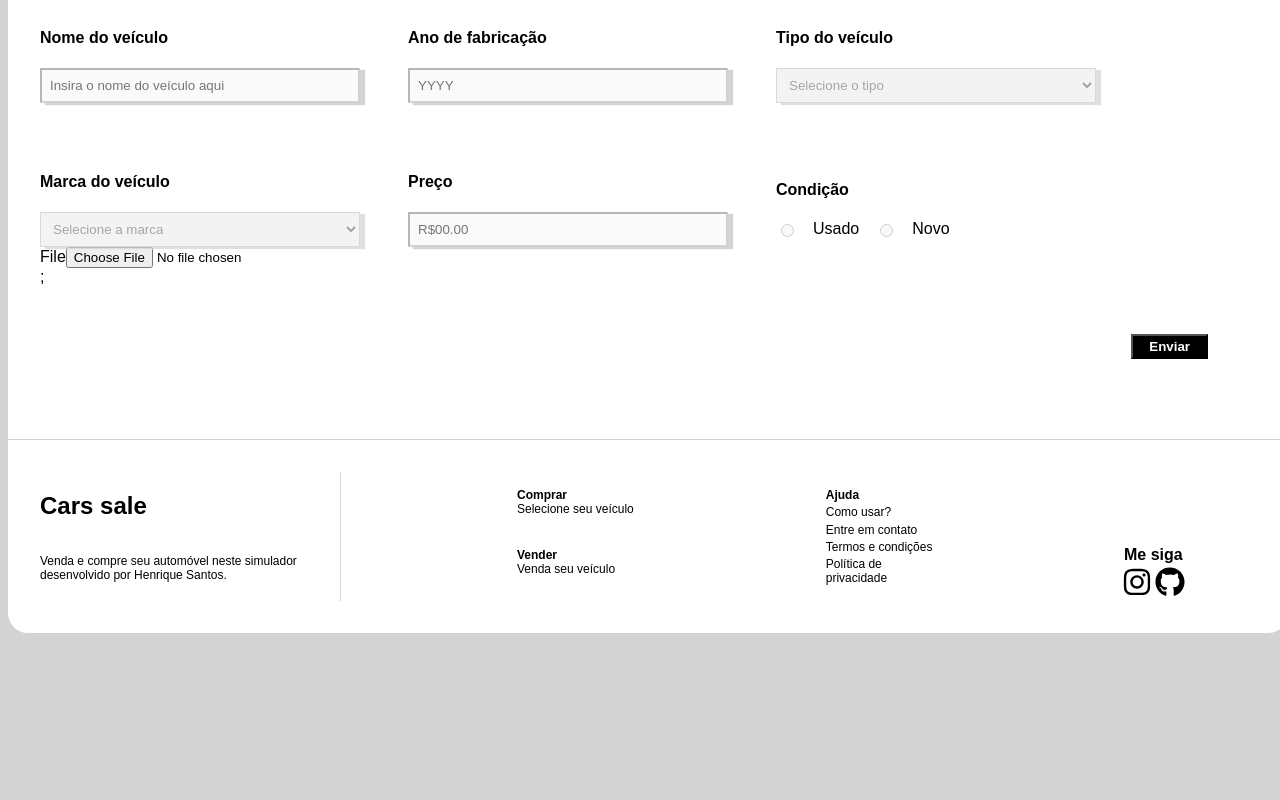
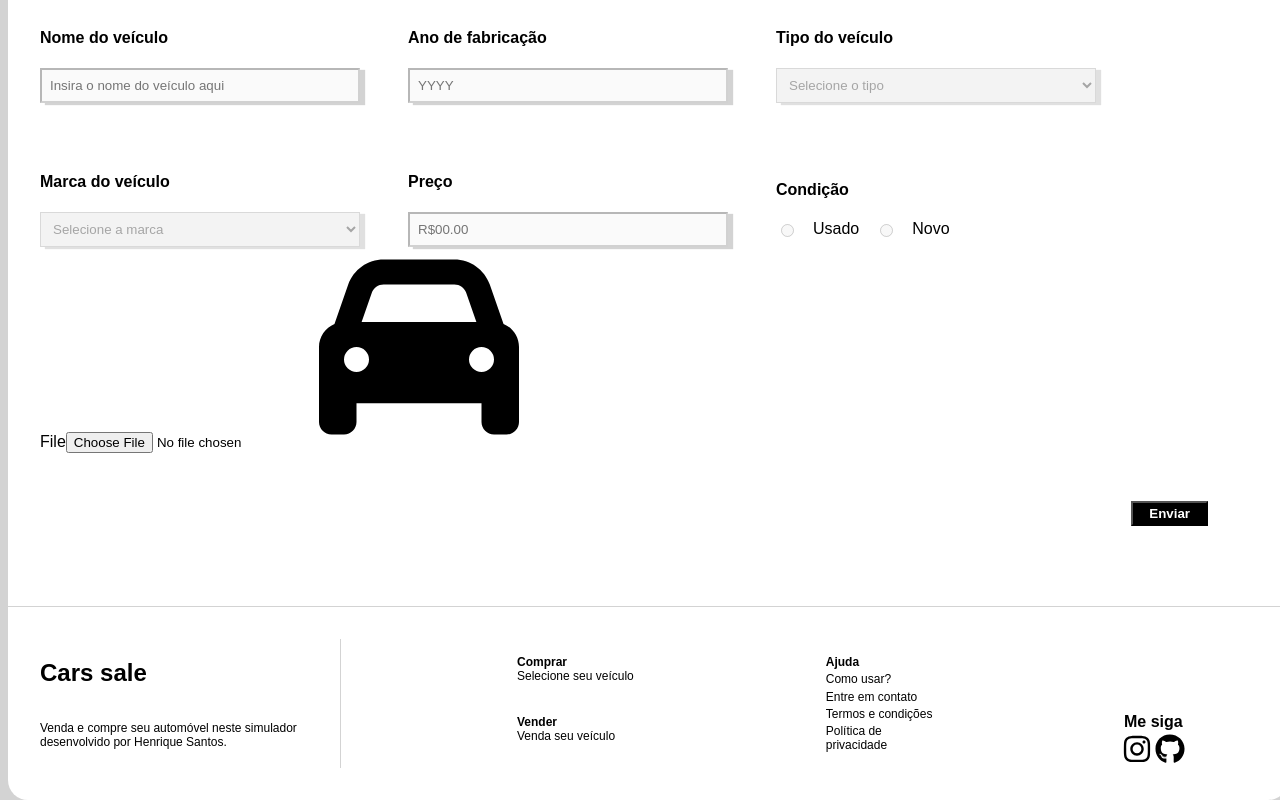
Before and after one commit to Henriquemvds/app-cars-sale, a React (Vite) app: page /sell in a window 1280 px wide. Shown: the part 622-1422 px from the top of the page. Before the commit the page ends 1255 px from the top, so only its background shows below. Built offline with nearby package versions, Linux system fonts and the light colour scheme.

Commit message:
feat: adding image preview

```diff
--- a/src/assets/components/BuyItem.jsx
+++ b/src/assets/components/BuyItem.jsx
@@ -1,7 +1,7 @@
 import { useParams } from 'react-router-dom'
 import axios from 'axios'
 import '../styles/components/BuyItem.css'
-import carExample from '../images/carWallpaper.jpg'
+import carExample from '../public/images/carWallpaper.jpg'
 import iconCorrect from '../icons/correct.svg'
 import { useEffect, useState } from 'react'
 
--- a/src/assets/components/FormSell.jsx
+++ b/src/assets/components/FormSell.jsx
@@ -1,5 +1,6 @@
 import axios from 'axios';
 import { useState } from 'react';
+import iconCar from '../icons/car.svg'
 import '../styles/components/FormSell.css'
 
 function FormsSell() {
@@ -7,7 +8,6 @@ function FormsSell() {
     const [image, setImage] = useState(null)
     const [blockedInfoCars, setBlockedInfoCars] = useState(true)
     const [blockedInfoSellers, setBlockedInfoSellers] = useState(false)
-
 
     const [sellerInfos, setSellerInfos] = useState({
         cpf_vendedor: null,
@@ -88,7 +88,7 @@ function FormsSell() {
         const formData = new FormData()
         formData.append('image', image)
         axios.post('http://localhost:3000/uploads/cadastrar-imagem', formData)
-        .finally(() => console.log('enviado!'))
+            .finally(() => console.log('enviado!'))
     }
 
 
@@ -237,7 +237,11 @@ function FormsSell() {
                 <div>
                     <label className="form-label">File</label>
                     <input type="file" onChange={(e) => registerInfoCar("imagem_carro", e.target.files[0])} accept="application/jpg" name='image' />
-                </div>;
+                    {image ?
+                        <img src={URL.createObjectURL(image)} width='200px' height='200px' alt="Imagem" />
+                        : <img src={iconCar} width='200px' height='200px'/>
+                    }
+                </div>
 
                 <div className='submit'>
                     <button type='button' onClick={registerCar}>
--- a/src/assets/components/VehicleList.jsx
+++ b/src/assets/components/VehicleList.jsx
@@ -1,7 +1,7 @@
 import axios from 'axios'
 import { Link } from "react-router-dom";
 import iconCar from '../icons/car.svg'
-import carExample from '../images/carWallpaper.jpg'
+import carExample from '../public/images/carWallpaper.jpg'
 import '../styles/components/VehicleList.css'
 import { useState, useEffect } from "react";
 
--- a/src/assets/styles/components/InfoHeader.css
+++ b/src/assets/styles/components/InfoHeader.css
@@ -1,6 +1,6 @@
 .folder {
     display: flex;
-    background-image: url('../../images/carWallpaper.jpg');
+    background-image: url('../../public/images/carWallpaper.jpg');
     background-repeat: no-repeat;
     background-position: center;
     background-size: cover;
```
Also changed, not shown: src/assets/public/images/carWallpaper.jpg (renamed from src/assets/images/carWallpaper.jpg).
